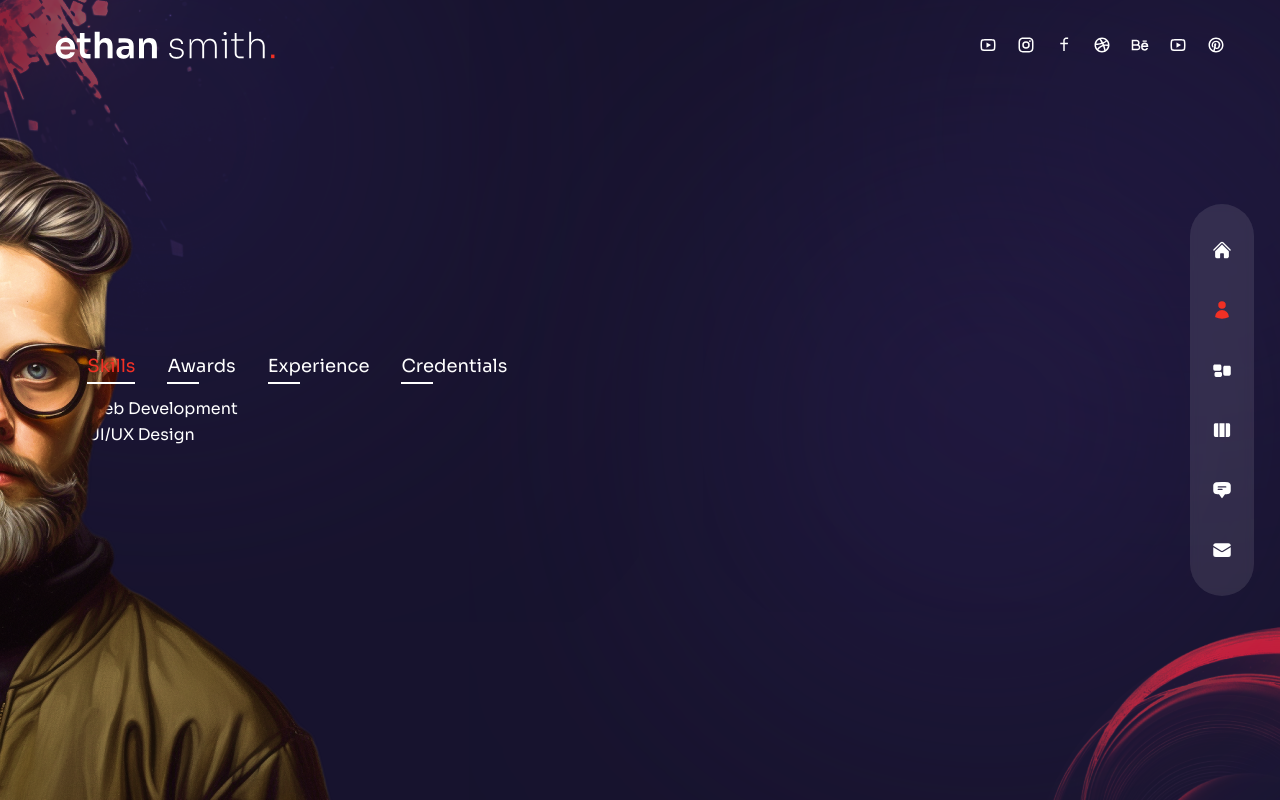
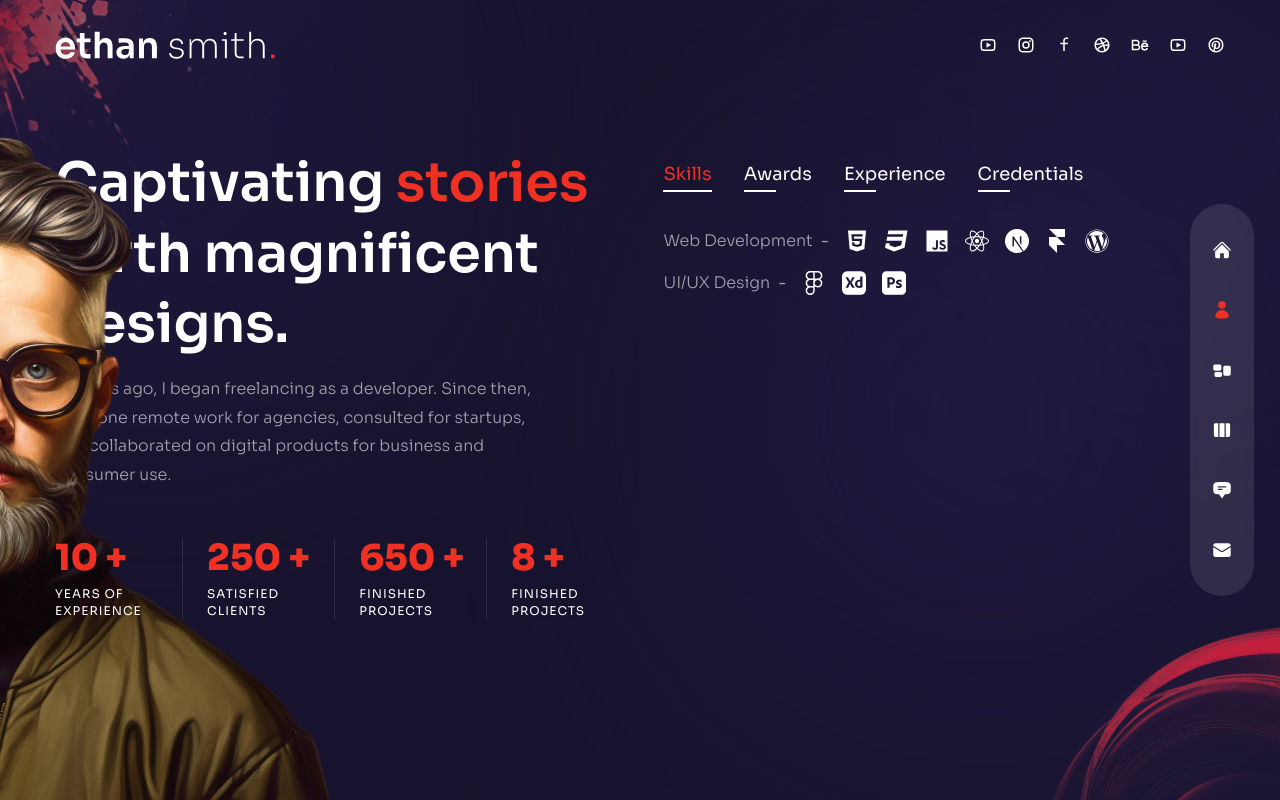
Before and after one commit to wb-keeper/ethan, a Next.js app: page /about in a window 1280 px wide. Built offline with nearby package versions, Linux system fonts and the light colour scheme.

Commit message:
Ended about page and started working on services

```diff
--- a/components/Bulb.js
+++ b/components/Bulb.js
@@ -1,5 +1,17 @@
+import Image from "next/image";
+
 const Bulb = () => {
-  return <div>Bulb</div>;
+  return (
+    <div className="absolute -left-36 -bottom-12 rotate-12 mix-blend-color-dodge animate-pulse duration-75 z-10 w-[200px] xl:w-[200px]">
+      <Image
+        src={"/bulb.png"}
+        width={260}
+        height={200}
+        alt="bulb"
+        className="w-full h-full"
+      />
+    </div>
+  );
 };
 
 export default Bulb;
--- a/pages/about/index.js
+++ b/pages/about/index.js
@@ -1,4 +1,3 @@
-// icons
 import {
   FaHtml5,
   FaCss3,
@@ -18,8 +17,8 @@
 import Circles from "../../components/Circles";
 import Avatar from "../../components/Avatar";
 import { fadeIn } from "../../variants";
+import CountUp from "react-countup";
 
-//  data
 const aboutData = [
   {
     title: "skills",
@@ -94,7 +93,7 @@
 const About = () => {
   const [index, setIndex] = useState(0);
   return (
-    <div className="h-full bg-primary/30 py-32 text-center xl:text-left">
+    <div className="h-full bg-primary/30 py-32 text-center xl:text-left ">
       <Circles />
       <motion.div
         variants={fadeIn("right", 0.2)}
@@ -105,10 +104,84 @@
       >
         <Avatar />
       </motion.div>
-      <div className="container mx-auto h-full flex flex-col items-center xl:flex-row gap-y-6">
-        <div>text</div>
-        <div>
-          <div className="flex gap-x-4 xl:gap-x-8 mx-auto mb-4 ">
+      <div className="container mx-auto h-full flex flex-col items-center xl:flex-row gap-x-6">
+        <div className="flex-1 flex flex-col justify-center">
+          <motion.h2
+            variants={fadeIn("right", 0.2)}
+            initial="hidden"
+            animate="show"
+            exit="hidden"
+            className="h2"
+          >
+            Captivating <span className="text-accent">stories</span> birth
+            magnificent designs.
+          </motion.h2>
+          <motion.p
+            variants={fadeIn("right", 0.4)}
+            initial="hidden"
+            animate="show"
+            exit="hidden"
+            className="max-w-[500px] mx-auto xl:mx-0 mb-6 xl:mb-12 px2 xl:px-0"
+          >
+            10 years ago, I began freelancing as a developer. Since then, I've
+            done remote work for agencies, consulted for startups, and
+            collaborated on digital products for business and consumer use.
+          </motion.p>
+          <motion.div
+            variants={fadeIn("right", 0.6)}
+            initial="hidden"
+            animate="show"
+            exit="hidden"
+            className="hidden md:flex md:max-w-xl xl:max-w-none mx-auto xl:mx-0 mb-8"
+          >
+            <div className="flex flex-1 xl:gap-x-6">
+              <div className="relative flex-1 after:w-[1px] after:h-full after:bg-white/10 after:absolute after:top-0 after:right-0">
+                <div className="text-2xl xl:text-4xl font-extrabold text-accent mb-2">
+                  <CountUp end={10} start={0} duration={5} /> +
+                </div>
+                <div className="text-xs uppercase tracking-[1px] leading-[1.4] max-w-[100px]">
+                  Years of experience
+                </div>
+              </div>
+              <div className="relative flex-1 after:w-[1px] after:h-full after:bg-white/10 after:absolute after:top-0 after:right-0">
+                <div className="text-2xl xl:text-4xl font-extrabold text-accent mb-2">
+                  <CountUp end={250} start={0} duration={5} /> +
+                </div>
+                <div className="text-xs uppercase tracking-[1px] leading-[1.4] max-w-[100px]">
+                  Satisfied clients
+                </div>
+              </div>
+              <div className="relative flex-1 after:w-[1px] after:h-full after:bg-white/10 after:absolute after:top-0 after:right-0">
+                <div className="text-2xl xl:text-4xl font-extrabold text-accent mb-2">
+                  <CountUp end={650} start={0} duration={5} /> +
+                </div>
+                <div className="text-xs uppercase tracking-[1px] leading-[1.4] max-w-[100px]">
+                  Finished projects
+                </div>
+              </div>
+
+              {/*!!*/}
+              <div className="relative flex-1 ">
+                <div className="text-2xl xl:text-4xl font-extrabold text-accent mb-2">
+                  <CountUp end={8} start={0} duration={5} /> +
+                </div>
+                <div className="text-xs uppercase tracking-[1px] leading-[1.4] max-w-[100px]">
+                  Finished projects
+                </div>
+              </div>
+
+              {/*!!*/}
+            </div>
+          </motion.div>
+        </div>
+        <motion.div
+          variants={fadeIn("left", 0.4)}
+          initial="hidden"
+          animate="show"
+          exit="hidden"
+          className="flex flex-col w-full xl:max-w-[48%] h-[480px]"
+        >
+          <div className="flex gap-x-4 xl:gap-x-8 mx-auto xl:mx-0 mb-4 ">
             {aboutData.map((item, idx) => {
               return (
                 <div
@@ -126,16 +199,26 @@
               );
             })}
           </div>
-          <div>
+          <div className=" py-2 xl:py-6 flex flex-col gap-y-2 xl:gap-y-4 items-center xl:items-start">
             {aboutData[index].info.map((item, idx) => {
               return (
-                <div key={idx}>
-                  <div>{item.title}</div>
+                <div
+                  key={idx}
+                  className="flex-1 flex flex-col md:flex-row max-w-max gap-x-2 items-center text-white/60"
+                >
+                  <div className="font-light mb-2 md:mb-0">{item.title}</div>
+                  <div className="hidden md:flex">-</div>
+                  <div>{item.stage}</div>
+                  <div className="flex gap-x-4">
+                    {item.icons?.map((el, idx) => {
+                      return <div className="text-2xl text-white">{el}</div>;
+                    })}
+                  </div>
                 </div>
               );
             })}
           </div>
-        </div>
+        </motion.div>
       </div>
     </div>
   );
--- a/pages/services/index.js
+++ b/pages/services/index.js
@@ -1,5 +1,30 @@
+import { motion } from "framer-motion";
+import Circles from "../../components/Circles";
+import Bulb from "../../components/Bulb";
+import ServiceSlider from "../../components/ServiceSlider";
+
 const Services = () => {
-  return <div>Services</div>;
+  return (
+    <div className="h-full bg-primary/30 py-36 flex items-center">
+      <Circles />
+      <div className="container mx-auto">
+        <div className="flex flex-col xl:flex-row gap-x-8">
+          <div className="text-center flex xl:w-[30vw] flex-col lg:text-left mb-4 xl:mb-0">
+            <h2 className="h2 xl:mt-8">
+              My services <span className="text-accent">.</span>
+            </h2>
+            <p className="mb-4 max-w-[400px] mx-auto lg:mx-0 ">
+              Lorem ipsum dolor sit amet, consectetur adipisicing elit. Adipisci
+              animi est eveniet facere impedit itaque iusto odio omnis
+              perspiciatis qui ratione repellendus.
+            </p>
+          </div>
+          <ServiceSlider />
+        </div>
+      </div>
+      <Bulb />
+    </div>
+  );
 };
 
 export default Services;
```
